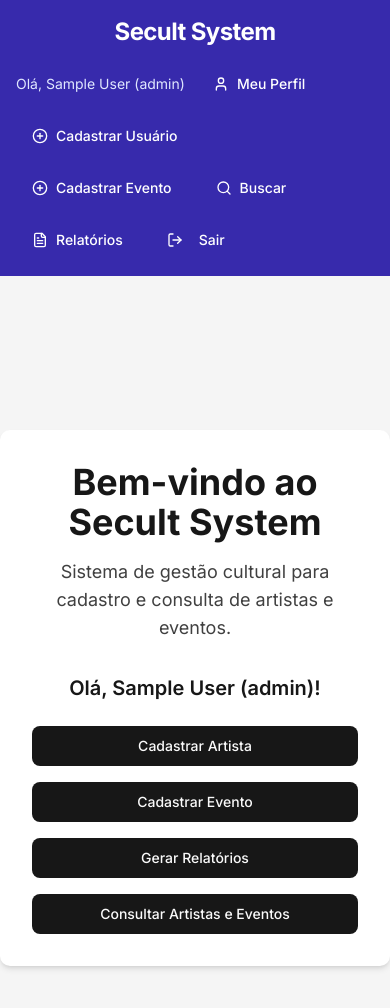
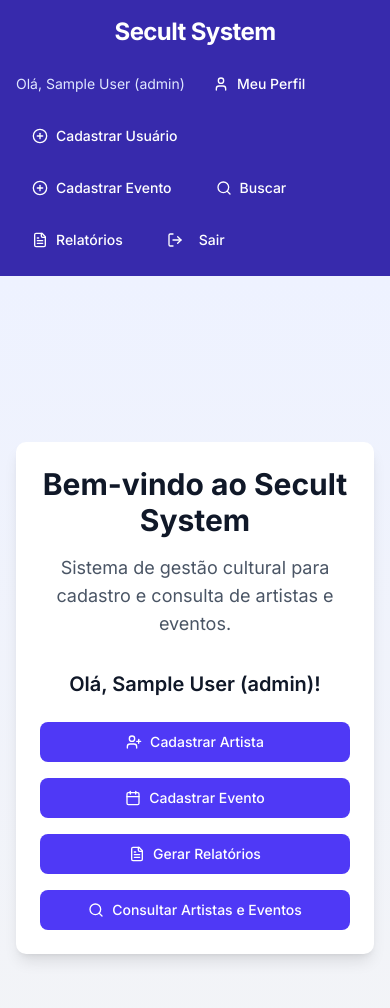
Before and after one commit to rinaldovilela/secult-system, a Next.js app in the folder frontend/: page / in a window 390 px wide. Shown: the top 1008 px of the page. Built offline with nearby package versions, Linux system fonts and the light colour scheme; sample sign-in values are in the browser's storage.

Commit message:
feat: otimizar design de NewUser e Home para layout mais profissional - Atualizado NewUser com layout centralizado, seções organizadas, ícones e estilização moderna - Melhorado Home com fundo gradiente, cartão estilizado, ícones nos botões e layout responsivo

```diff
--- a/frontend/src/app/page.tsx
+++ b/frontend/src/app/page.tsx
@@ -4,6 +4,7 @@ import Link from "next/link";
 import { Button } from "@/components/ui/button";
 import { useAuth } from "@/lib/useAuth";
 import Loading from "@/components/ui/loading";
+import { UserPlus, Calendar, FileText, Search } from "lucide-react";
 
 export default function Home() {
   const { user, isAuthLoading } = useAuth() as {
@@ -14,43 +15,62 @@ export default function Home() {
   if (isAuthLoading) return <Loading />;
 
   return (
-    <div className="min-h-screen flex items-center justify-center bg-neutral-100">
-      <div className="text-center p-8 max-w-lg bg-white rounded-lg shadow-md">
-        <h1 className="text-4xl font-bold mb-4 text-neutral-900">
+    <div className="min-h-screen bg-gradient-to-b from-indigo-50 to-gray-100 flex items-center justify-center py-8 px-4 sm:px-6 lg:px-8">
+      <div className="text-center max-w-lg bg-white rounded-lg shadow-lg p-6 sm:p-8">
+        <h1 className="text-3xl sm:text-4xl font-bold mb-4 text-gray-900">
           Bem-vindo ao Secult System
         </h1>
-        <p className="text-lg mb-8 text-neutral-700">
+        <p className="text-lg mb-8 text-gray-600">
           Sistema de gestão cultural para cadastro e consulta de artistas e
           eventos.
         </p>
 
         {user ? (
           <div className="space-y-6">
-            <p className="text-xl font-semibold text-neutral-900">
+            <p className="text-xl font-semibold text-gray-900">
               Olá, {user.name} ({user.role})!
             </p>
             <div className="flex flex-col sm:flex-row justify-center gap-4">
               {["admin", "secretary"].includes(user.role) && (
                 <>
-                  <Button asChild variant="default">
-                    <Link href="/artists/new" className="w-full sm:w-auto">
+                  <Button
+                    asChild
+                    className="w-full sm:w-auto bg-indigo-600 hover:bg-indigo-700 text-white"
+                  >
+                    <Link href="/users/new" className="flex items-center gap-2">
+                      <UserPlus className="w-5 h-5" />
                       Cadastrar Artista
                     </Link>
                   </Button>
-                  <Button asChild variant="default">
-                    <Link href="/events/new" className="w-full sm:w-auto">
+                  <Button
+                    asChild
+                    className="w-full sm:w-auto bg-indigo-600 hover:bg-indigo-700 text-white"
+                  >
+                    <Link
+                      href="/events/new"
+                      className="flex items-center gap-2"
+                    >
+                      <Calendar className="w-5 h-5" />
                       Cadastrar Evento
                     </Link>
                   </Button>
-                  <Button asChild variant="default">
-                    <Link href="/reports" className="w-full sm:w-auto">
+                  <Button
+                    asChild
+                    className="w-full sm:w-auto bg-indigo-600 hover:bg-indigo-700 text-white"
+                  >
+                    <Link href="/reports" className="flex items-center gap-2">
+                      <FileText className="w-5 h-5" />
                       Gerar Relatórios
                     </Link>
                   </Button>
                 </>
               )}
-              <Button asChild variant="default">
-                <Link href="/search" className="w-full sm:w-auto">
+              <Button
+                asChild
+                className="w-full sm:w-auto bg-indigo-600 hover:bg-indigo-700 text-white"
+              >
+                <Link href="/search" className="flex items-center gap-2">
+                  <Search className="w-5 h-5" />
                   Consultar Artistas e Eventos
                 </Link>
               </Button>
@@ -58,17 +78,26 @@ export default function Home() {
           </div>
         ) : (
           <div className="space-y-6">
-            <p className="text-lg text-neutral-900">
+            <p className="text-lg text-gray-900">
               Por favor, faça login ou registre-se para acessar o sistema.
             </p>
             <div className="flex flex-col sm:flex-row justify-center gap-4">
-              <Button asChild variant="default">
-                <Link href="/login" className="w-full sm:w-auto">
+              <Button
+                asChild
+                className="w-full sm:w-auto bg-indigo-600 hover:bg-indigo-700 text-white"
+              >
+                <Link href="/login" className="flex items-center gap-2">
+                  <UserPlus className="w-5 h-5" />
                   Login
                 </Link>
               </Button>
-              <Button asChild variant="outline">
-                <Link href="/register" className="w-full sm:w-auto">
+              <Button
+                asChild
+                variant="outline"
+                className="w-full sm:w-auto border-gray-300 text-gray-700 hover:bg-gray-100"
+              >
+                <Link href="/register" className="flex items-center gap-2">
+                  <UserPlus className="w-5 h-5" />
                   Registrar
                 </Link>
               </Button>
--- a/frontend/src/app/users/new/page.tsx
+++ b/frontend/src/app/users/new/page.tsx
@@ -15,6 +15,7 @@ import {
   SelectValue,
 } from "@/components/ui/select";
 import Loading from "@/components/ui/loading";
+import { User, Mail, Lock, Image, FileText, Video } from "lucide-react";
 
 export default function NewUser() {
   const router = useRouter();
@@ -23,7 +24,7 @@ export default function NewUser() {
   const [name, setName] = useState("");
   const [email, setEmail] = useState("");
   const [password, setPassword] = useState("");
-  const [role, setRole] = useState(""); // Valor inicial vazio
+  const [role, setRole] = useState("");
   const [profilePicture, setProfilePicture] = useState<File | null>(null);
   const [portfolio, setPortfolio] = useState<File | null>(null);
   const [video, setVideo] = useState<File | null>(null);
@@ -43,27 +44,18 @@ export default function NewUser() {
     e.preventDefault();
     setIsLoading(true);
 
-    // Validar o campo role
     if (!role) {
       toast.error("Por favor, selecione o tipo (Artista ou Grupo Cultural).");
       setIsLoading(false);
       return;
     }
 
-    // Validar o tamanho dos arquivos
-    if (!validateFileSize(profilePicture, "foto de perfil")) {
-      setIsLoading(false);
-      return;
-    }
-    if (!validateFileSize(portfolio, "portfólio")) {
-      setIsLoading(false);
-      return;
-    }
-    if (!validateFileSize(video, "vídeo")) {
-      setIsLoading(false);
-      return;
-    }
-    if (!validateFileSize(relatedFiles, "arquivos relacionados")) {
+    if (
+      !validateFileSize(profilePicture, "foto de perfil") ||
+      !validateFileSize(portfolio, "portfólio") ||
+      !validateFileSize(video, "vídeo") ||
+      !validateFileSize(relatedFiles, "arquivos relacionados")
+    ) {
       setIsLoading(false);
       return;
     }
@@ -111,14 +103,17 @@ export default function NewUser() {
   }
 
   return (
-    <div className="p-8">
-      <h1 className="text-3xl font-bold mb-6 text-neutral-900">
+    <div className="min-h-screen bg-gray-100 py-8 px-4 sm:px-6 lg:px-8">
+      <div className="max-w-3xl mx-auto">
+        <div className="bg-white shadow-lg rounded-lg p-6 sm:p-8">
+          <h1 className="text-2xl sm:text-3xl font-bold mb-6 text-gray-900">
             Cadastrar Artista ou Grupo Cultural
           </h1>
           <form onSubmit={handleSubmit} className="space-y-6">
-        <div className="grid grid-cols-2 gap-4">
+            <div className="grid grid-cols-1 sm:grid-cols-2 gap-4">
               <div>
-            <label className="block text-sm font-medium text-neutral-700">
+                <label className="flex items-center gap-2 text-sm font-medium text-gray-700">
+                  <User className="w-5 h-5 text-indigo-600" />
                   Nome
                 </label>
                 <Input
@@ -126,10 +121,12 @@ export default function NewUser() {
                   value={name}
                   onChange={(e) => setName(e.target.value)}
                   required
+                  className="mt-1 w-full rounded-md border-gray-300 shadow-sm focus:border-indigo-500 focus:ring-indigo-500"
                 />
               </div>
               <div>
-            <label className="block text-sm font-medium text-neutral-700">
+                <label className="flex items-center gap-2 text-sm font-medium text-gray-700">
+                  <Mail className="w-5 h-5 text-indigo-600" />
                   Email
                 </label>
                 <Input
@@ -137,11 +134,13 @@ export default function NewUser() {
                   value={email}
                   onChange={(e) => setEmail(e.target.value)}
                   required
+                  className="mt-1 w-full rounded-md border-gray-300 shadow-sm focus:border-indigo-500 focus:ring-indigo-500"
                 />
               </div>
             </div>
             <div>
-          <label className="block text-sm font-medium text-neutral-700">
+              <label className="flex items-center gap-2 text-sm font-medium text-gray-700">
+                <Lock className="w-5 h-5 text-indigo-600" />
                 Senha
               </label>
               <Input
@@ -149,14 +148,16 @@ export default function NewUser() {
                 value={password}
                 onChange={(e) => setPassword(e.target.value)}
                 required
+                className="mt-1 w-full rounded-md border-gray-300 shadow-sm focus:border-indigo-500 focus:ring-indigo-500"
               />
             </div>
             <div>
-          <label className="block text-sm font-medium text-neutral-700">
+              <label className="flex items-center gap-2 text-sm font-medium text-gray-700">
+                <User className="w-5 h-5 text-indigo-600" />
                 Tipo
               </label>
               <Select onValueChange={setRole} value={role}>
-            <SelectTrigger>
+                <SelectTrigger className="mt-1 w-full">
                   <SelectValue placeholder="Selecione o tipo" />
                 </SelectTrigger>
                 <SelectContent>
@@ -165,58 +166,84 @@ export default function NewUser() {
                 </SelectContent>
               </Select>
             </div>
+            <div className="bg-gray-50 p-6 rounded-lg shadow-sm">
+              <h2 className="text-xl font-semibold mb-4 text-gray-900">
+                Mídias e Arquivos
+              </h2>
+              <div className="space-y-4">
                 <div>
-          <label className="block text-sm font-medium text-neutral-700">
+                  <label className="flex items-center gap-2 text-sm font-medium text-gray-700">
+                    <Image className="w-5 h-5 text-indigo-600" />
                     Foto de Perfil (máx. 50MB)
                   </label>
                   <Input
                     type="file"
                     accept="image/*"
-            onChange={(e) => setProfilePicture(e.target.files?.[0] || null)}
+                    onChange={(e) =>
+                      setProfilePicture(e.target.files?.[0] || null)
+                    }
+                    className="mt-1 w-full"
                   />
                 </div>
                 <div>
-          <label className="block text-sm font-medium text-neutral-700">
+                  <label className="flex items-center gap-2 text-sm font-medium text-gray-700">
+                    <FileText className="w-5 h-5 text-indigo-600" />
                     Portfólio (máx. 50MB)
                   </label>
                   <Input
                     type="file"
                     accept=".pdf,.doc,.docx"
                     onChange={(e) => setPortfolio(e.target.files?.[0] || null)}
+                    className="mt-1 w-full"
                   />
                 </div>
                 <div>
-          <label className="block text-sm font-medium text-neutral-700">
+                  <label className="flex items-center gap-2 text-sm font-medium text-gray-700">
+                    <Video className="w-5 h-5 text-indigo-600" />
                     Vídeo (máx. 50MB)
                   </label>
                   <Input
                     type="file"
                     accept="video/*"
                     onChange={(e) => setVideo(e.target.files?.[0] || null)}
+                    className="mt-1 w-full"
                   />
                 </div>
                 <div>
-          <label className="block text-sm font-medium text-neutral-700">
+                  <label className="flex items-center gap-2 text-sm font-medium text-gray-700">
+                    <FileText className="w-5 h-5 text-indigo-600" />
                     Arquivos Relacionados (máx. 50MB)
                   </label>
                   <Input
                     type="file"
-            onChange={(e) => setRelatedFiles(e.target.files?.[0] || null)}
+                    onChange={(e) =>
+                      setRelatedFiles(e.target.files?.[0] || null)
+                    }
+                    className="mt-1 w-full"
                   />
                 </div>
-        <div className="flex gap-4">
-          <Button type="submit" disabled={isLoading}>
+              </div>
+            </div>
+            <div className="flex flex-col sm:flex-row gap-4">
+              <Button
+                type="submit"
+                disabled={isLoading}
+                className="w-full sm:w-auto bg-indigo-600 hover:bg-indigo-700 text-white"
+              >
                 {isLoading ? "Cadastrando..." : "Cadastrar"}
               </Button>
               <Button
                 type="button"
                 variant="outline"
                 onClick={() => router.push("/search")}
+                className="w-full sm:w-auto border-gray-300 text-gray-700 hover:bg-gray-100"
               >
                 Cancelar
               </Button>
             </div>
           </form>
         </div>
+      </div>
+    </div>
   );
 }
```
Lines whose indentation alone changed are shown as unchanged.
